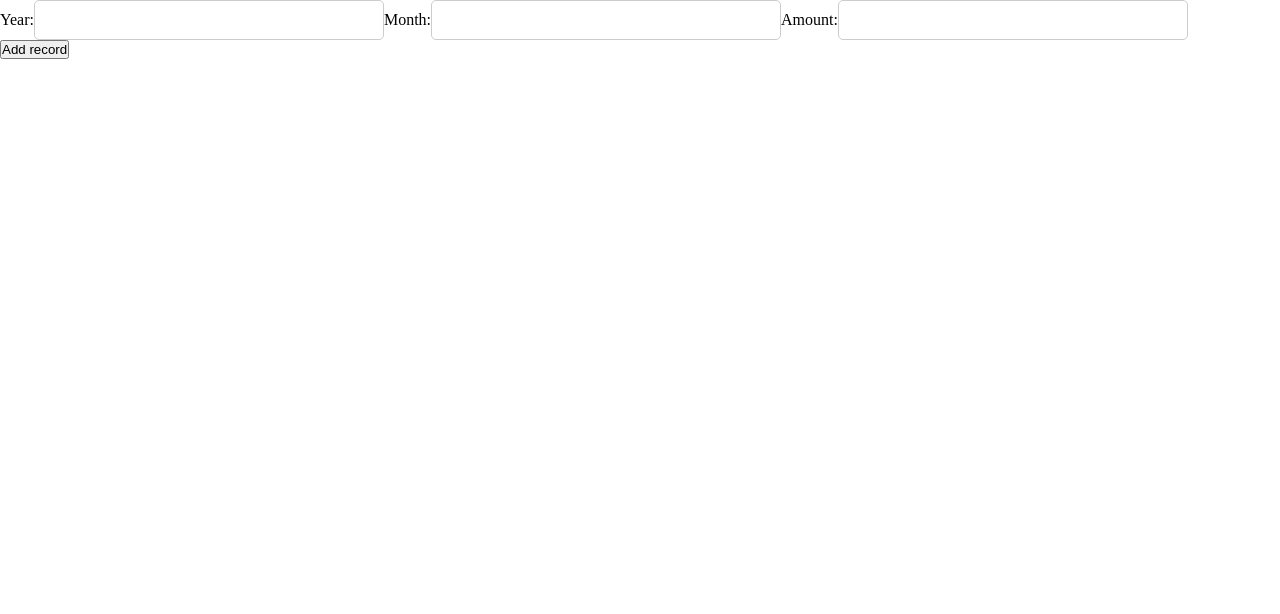
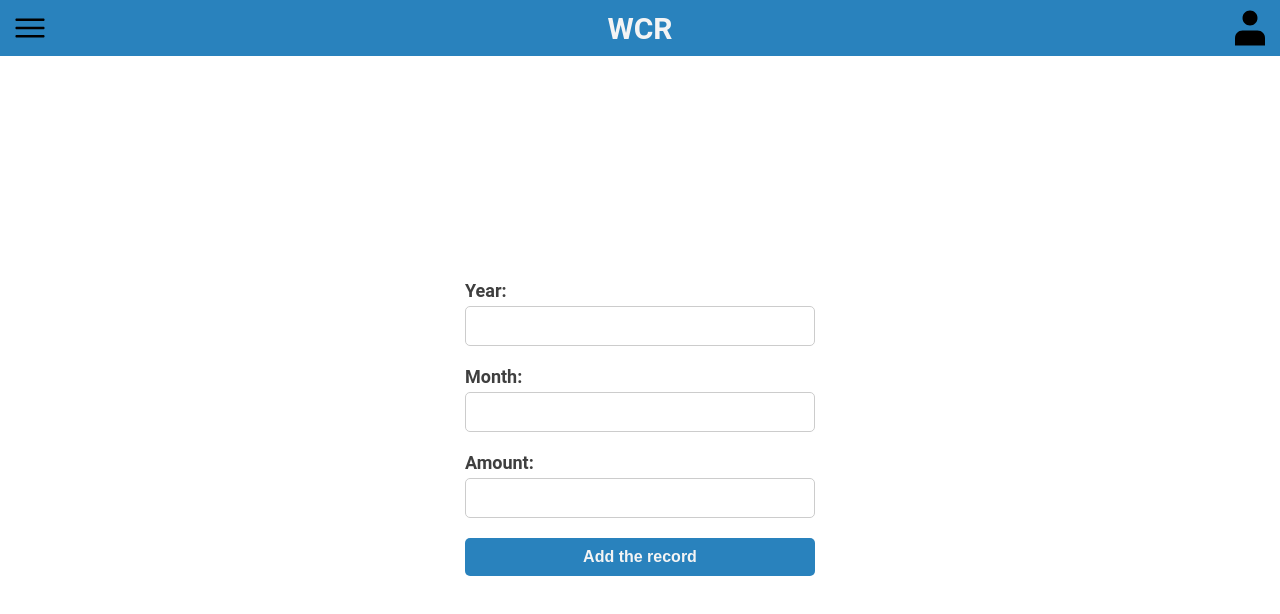
Before and after one commit to Shoosht/WaterConsumptionRecord-frontend, a React (Create React App) app: page /newrecord in a window 1280 px wide. Shown: the top 614 px of the page. Built offline with nearby package versions, Linux system fonts and the light colour scheme.

Commit message:
Added recharts graph and newRecordPage changes

```diff
--- a/package.json
+++ b/package.json
@@ -10,6 +10,7 @@
     "react-dom": "^18.3.1",
     "react-router-dom": "^6.26.1",
     "react-scripts": "5.0.1",
+    "recharts": "^2.15.3",
     "web-vitals": "^2.1.4"
   },
   "scripts": {
--- a/src/Pages/Home/homePage.css
+++ b/src/Pages/Home/homePage.css
@@ -0,0 +1,65 @@
+.records {
+  display: flex;
+  flex-direction: column;
+  height: 93vh;
+  width: 100%;
+  align-items: center;
+  justify-content: center;
+}
+
+.barchart-h-w {
+  height: 400px;
+  width: 600px;
+}
+
+.dropdown {
+  position: relative;
+  display: inline-block;
+  margin-bottom: 20px;
+}
+
+.dropdown-button {
+  background-color: #007bff;
+  color: white;
+  padding: 10px 16px;
+  border: none;
+  border-radius: 6px;
+  cursor: pointer;
+  font-size: 16px;
+  transition: background-color 0.2s ease;
+}
+
+.dropdown-button:hover {
+  background-color: #0056b3;
+}
+
+.dropdown-menu {
+  position: absolute;
+  top: 0;
+  right: 0;
+  margin-top: 36px;
+  background-color: white;
+  border: 1px solid #ddd;
+  border-radius: 6px;
+  box-shadow: 0px 4px 12px rgba(0, 0, 0, 0.1);
+  width: 160px;
+  z-index: 1000;
+  height: min-content;
+  overflow: hidden;
+}
+
+.dropdown-menu ul {
+  list-style: none;
+  margin: 0;
+  padding: 3px 0;
+}
+
+.dropdown-item {
+  padding: 6px 16px;
+  cursor: pointer;
+  height: 25px;
+}
+
+.dropdown-item:hover {
+  background-color: #f1f1f1;
+}
--- a/src/Pages/Home/homePage.js
+++ b/src/Pages/Home/homePage.js
@@ -1,37 +1,117 @@
-import Navbar from '../../Components/Navbar/navbar'
-import { useEffect, useState } from 'react'
+import Navbar from '../../Components/Navbar/navbar';
+import { useEffect, useState } from 'react';
+import {
+    BarChart, Bar, XAxis, YAxis, ResponsiveContainer, Rectangle
+} from 'recharts';
+import './homePage.css';
 
 function HomePage() {
-    const [records, setRecords] = useState(null)
+    const [records, setRecords] = useState([]);
+    const [filteredRecords, setFilteredRecords] = useState([]);
+    const [years, setYears] = useState([]);
+    const [selectedYear, setSelectedYear] = useState(null);
+    const [open, setOpen] = useState(false);
+    const [hoveredIndex, setHoveredIndex] = useState(null);
 
-    useEffect(()=>{
+    useEffect(() => {
         const fetchRecords = async () => {
             const response = await fetch('/api/records');
-            const json = await response.json()
+            const json = await response.json();
 
-            if(response.ok){
-                setRecords(json)
+            if (response.ok) {
+                setRecords(json);
+                const uniqueYears = [...new Set(json.map((item) => item.year))];
+                setYears(uniqueYears);
+                setSelectedYear(uniqueYears[uniqueYears.length - 1]);
             }
+        };
+
+        fetchRecords();
+    }, []);
+
+    useEffect(() => {
+        if (selectedYear) {
+            const filtered = records.filter((item) => item.year === selectedYear);
+            setFilteredRecords(filtered);
         }
+    }, [selectedYear, records]);
 
-        fetchRecords()
-    }, [])
+    const formatter = (value) => {
+        const months = [
+            "January", "February", "March", "April", "May", "June",
+            "July", "August", "September", "October", "November", "December"
+        ];
+        return months[Number(value) - 1];
+    };
+
+    const toggleMenu = () => {
+        setOpen((prev) => !prev);
+    };
+
+    const handleSelectYear = (year) => {
+        setSelectedYear(year);
+        setOpen(false);
+    };
+
+
+    const CustomBar = (props) => {
+        const { x, y, width, height, index } = props;
+        const isHovered = index === hoveredIndex;
+        return (
+            <Rectangle
+                x={x}
+                y={y}
+                width={width}
+                height={height}
+                fill={isHovered ? "#ffa500" : "#8884d8"}
+                stroke={isHovered ? "#ff6600" : "none"}
+                onMouseOver={() => setHoveredIndex(index)}
+                onMouseOut={() => setHoveredIndex(null)}
+            />
+        );
+    };
 
     return (
         <div>
-            <Navbar></Navbar>
-            <div>
-                <div className="records">
-                    {records && records.map((record)=>(
-                        <div key={record._id}>{record.amount}</div>
-                    ))
-                    }
+            <Navbar />
+            <div className="records">
+                <div className="dropdown">
+                    <button className="dropdown-button" onClick={toggleMenu}>
+                        {selectedYear || "No options available."}
+                    </button>
 
+                    {open && (
+                        <div className="dropdown-menu">
+                            <ul>
+                                {years.map((year) => (
+                                    <li
+                                        key={year}
+                                        className="dropdown-item"
+                                        onClick={() => handleSelectYear(year)}
+                                    >
+                                        {year}
+                                    </li>
+                                ))}
+                            </ul>
+                        </div>
+                    )}
+                </div>
+
+                <div className="barchart-h-w">
+                    <ResponsiveContainer width="100%" height="100%">
+                        <BarChart data={filteredRecords}>
+                            <XAxis dataKey="month" tickFormatter={formatter} />
+                            <YAxis dataKey="amount" />
+                            <Bar
+                                dataKey="amount"
+                                shape={(props) => <CustomBar {...props} />}
+                            />
+                        </BarChart>
+                    </ResponsiveContainer>
                 </div>
             </div>
-
         </div>
-    )
+    );
 }
 
-export default HomePage
+export default HomePage;
--- a/src/Pages/NewRecordPage/newRecordPage.css
+++ b/src/Pages/NewRecordPage/newRecordPage.css
@@ -0,0 +1,38 @@
+.submit-form-centered{
+    display: flex;
+    flex-direction: column;
+    justify-content: center;
+    align-items: center;
+    height: 93vh;
+}
+
+.add-new-form{
+    display: flex;
+    flex-direction: column;
+}
+
+.input-text{
+    font-family: Roboto, Oxygen, Ubuntu, Cantarell, 'Open Sans', 'Helvetica Neue', sans-serif;
+    font-size: 18px;
+    font-weight: bold;
+    color: #3f3f3f;
+    margin-bottom: 5px;
+}
+
+.record-button{
+    display: flex;
+    background-color: #2982bd;
+    color: #f4f4f4;
+    padding: 10px 20px;
+    font-size: 16px;
+    font-weight: bold;
+    border: none;
+    border-radius: 5px;
+    cursor: pointer;
+    width: 350px;
+    justify-content: center;
+}
+
+.record-button:hover{
+    background-color: #80BCE5;
+}
--- a/src/Pages/NewRecordPage/newRecordPage.js
+++ b/src/Pages/NewRecordPage/newRecordPage.js
@@ -1,4 +1,6 @@
 import { useState } from 'react'
+import Navbar from '../../Components/Navbar/navbar'
+import './newRecordPage.css';
 
 function NewRecordPage() {
     const [year, setYear] = useState('')
@@ -35,18 +37,29 @@ function NewRecordPage() {
     }
 
     return (
+        <div>
+            <Navbar></Navbar>
+            <div className="submit-form-centered">
                 <form className="add-new-form" onSubmit={handleSubmit}>
                     <div className="form-text">
-                <label>Year:</label>
+                        <div className="form-group">
+                            <label className="input-text">Year:</label>
                             <input type="number" onChange={(e)=>setYear(e.target.value)} value={year}></input>
-                <label>Month:</label>
+                        </div>
+                        <div className="form-group">
+                            <label className="input-text">Month:</label>
                             <input type="number" onChange={(e)=>setMonth(e.target.value)} value={month}></input>
-                <label>Amount:</label>
+                        </div>
+                        <div className="form-group">
+                            <label className="input-text">Amount:</label>
                             <input type="number" onChange={(e)=>setAmount(e.target.value)} value={amount}></input>
                         </div>
-            <button>Add record</button>
+                    </div>
+                    <button className="record-button">Add the record</button>
                     {error && <div className="error">{error}</div>}
                 </form>
+            </div>
+        </div>
     )
 }
 
```
Also changed, not shown: 1 other file (tests, documents, lock files or other folders). Lines whose indentation alone changed are shown as unchanged.
